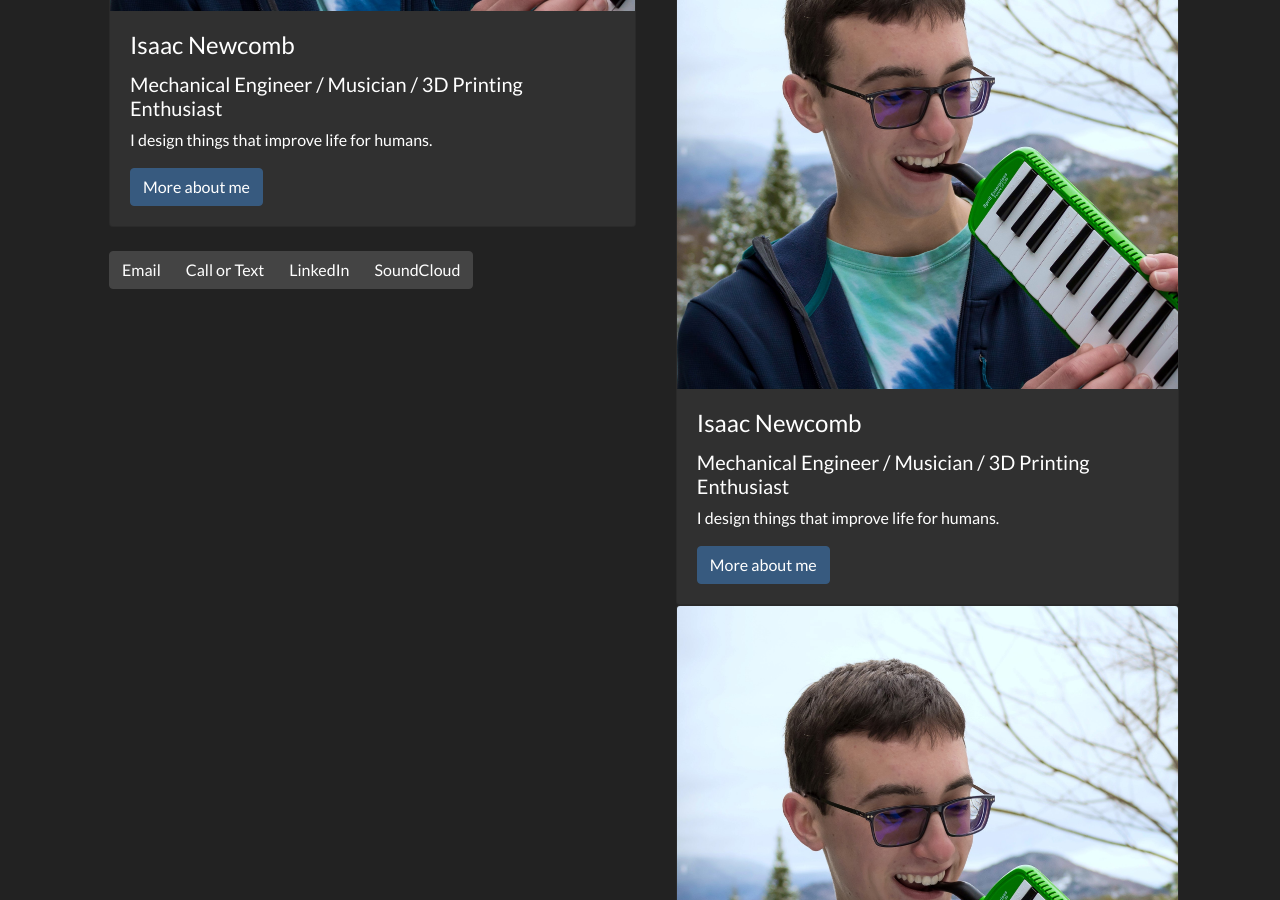
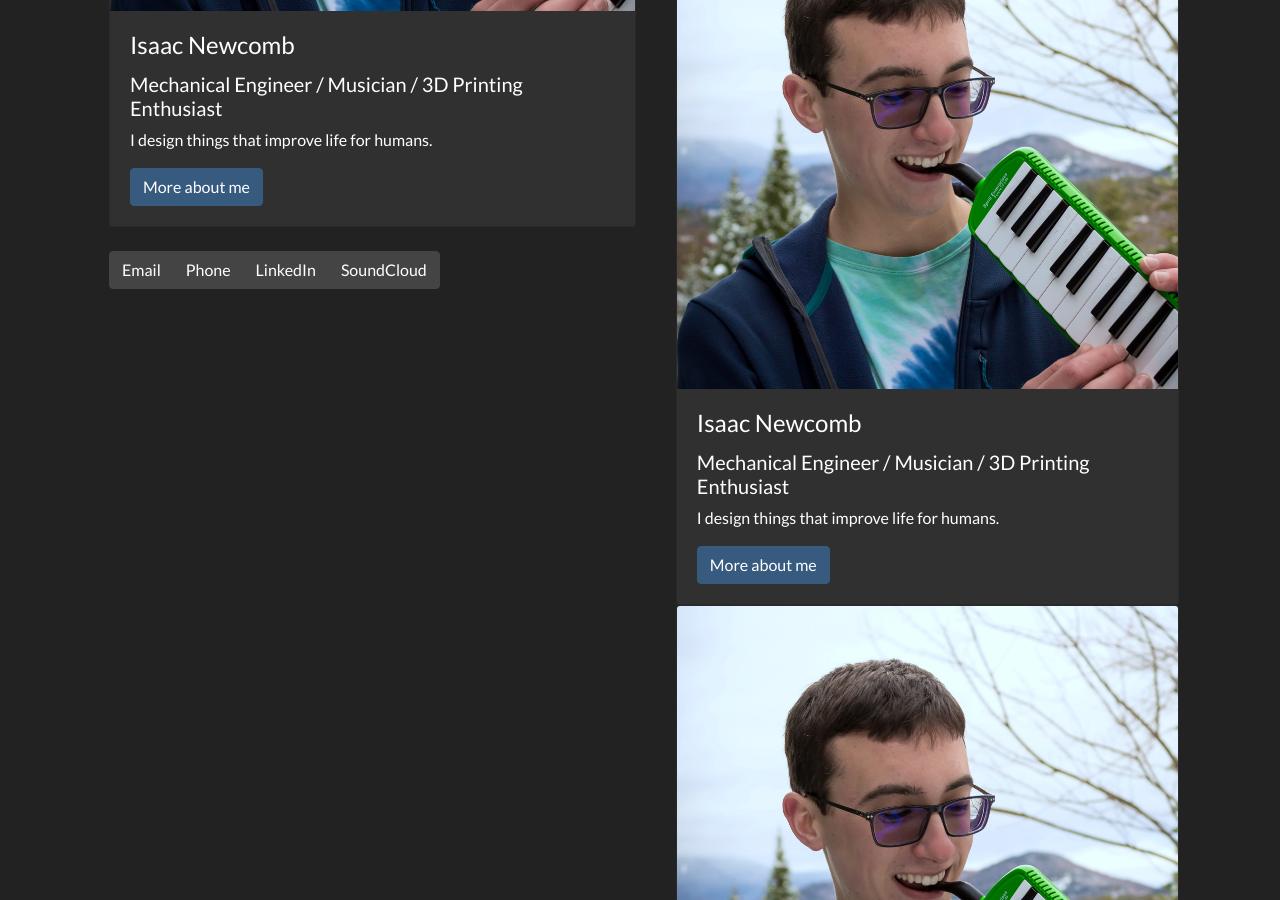
Before and after one commit to isaacdnew/isaacdnew.com, a Jekyll site: the page built from index.md, in a window 1280 px wide and 900 px high, scrolled down 1790 px. Built offline with Jekyll 4.4.1, drawn with Linux system fonts in a browser that asks for light colours.

Commit message:
switch "call or text" to "phone"

```diff
--- a/index.md
+++ b/index.md
@@ -23,12 +23,12 @@ Note: This site is a work in progress - some internal links are currently broken
 		<!-- Contact-info buttons in a group -->
 		<div class="btn-group">
 			<a href="mailto:isaacdnew@gmail.com" class="btn btn-secondary">Email</a>
-			<a href="tel:1-518-418-5518" class="btn btn-secondary">Call or Text</a>
+			<a href="tel:1-518-418-5518" class="btn btn-secondary">Phone</a>
 			<a href="https://www.linkedin.com/in/isaacdnew" class="btn btn-secondary">LinkedIn</a>
 			<a href="https://soundcloud.com/isaacnewcomb/" class="btn btn-secondary">SoundCloud</a>
 		</div>
 	</div>
-	<!-- Group of cards at rightz -->
+	<!-- Group of cards at right -->
 	<div class="p-8">
 		<div class="d-flex align-items">
 			<div class="p-3">
```
